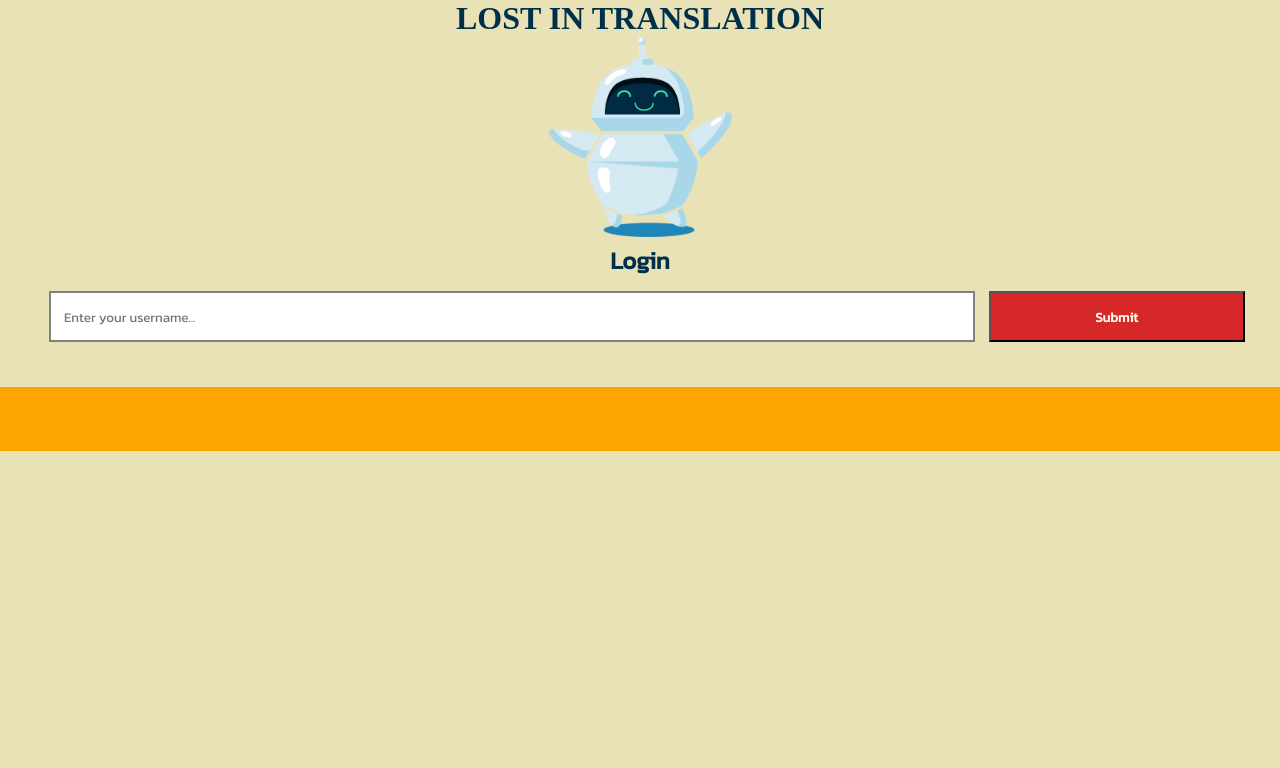
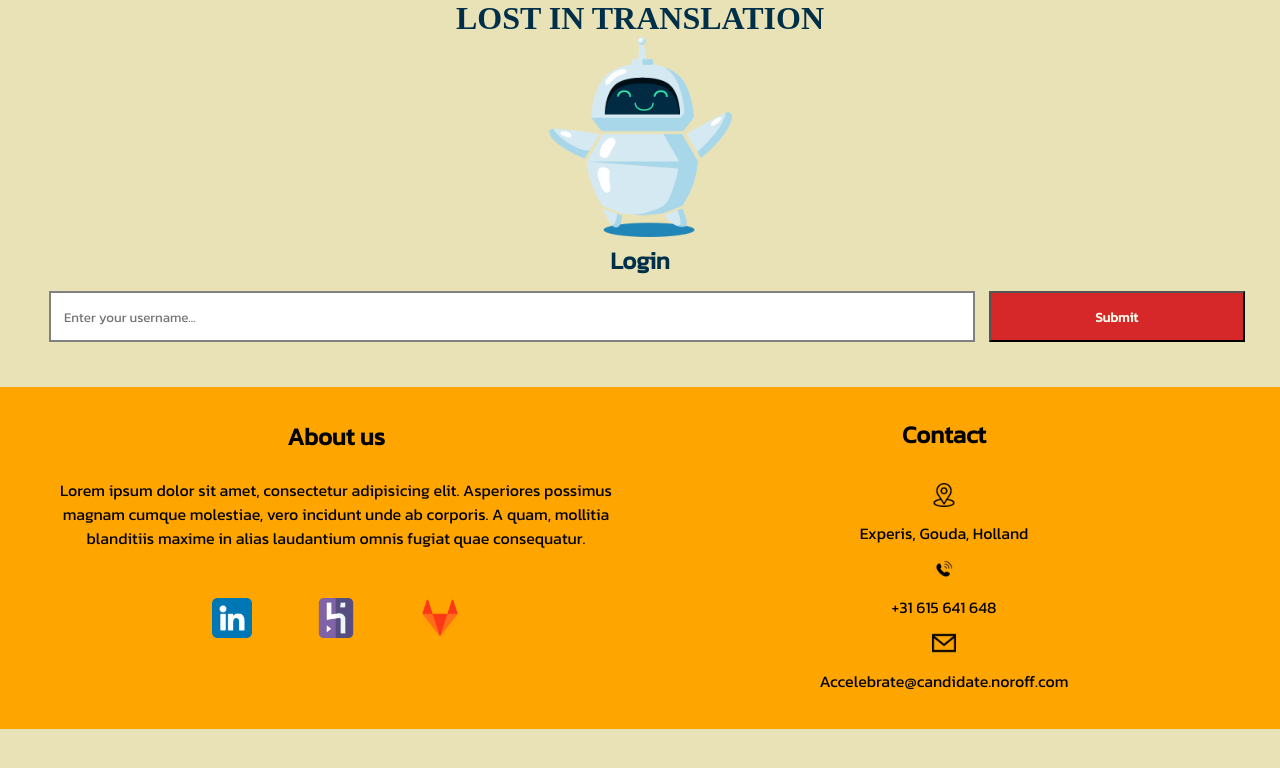
Before and after one commit to ctrl-alt-fenna/assignment-2, a React (Create React App) app: page / in a window 1280 px wide. Shown: the top 768 px of the page. Built offline with nearby package versions, Linux system fonts and the light colour scheme; a web font is replaced by a local one.

Commit message:
debug and deleted function unused on footer

```diff
--- a/src/components/Footer/Footer.jsx
+++ b/src/components/Footer/Footer.jsx
@@ -8,30 +8,13 @@ import Linkedin from "../../../src/img/Linkedin.png"
 import Location from "../../../src/img/Location.png"
 import Phone from "../../../src/img/Phone.png"
 import React from "react"
-import { STORAGE_KEY_USER } from '../../const/storageKeys';
-import { storageDelete } from '../../utils/storage';
-import { useUser } from "../../context/UserContext"
 
 // src/img/Location.pngimport Location from "../../../src/img/Location.png"
 
 
 const Footer = () => {
-	const { user, setUser } = useUser()
-	/*	Function to logout user from navbar click
-		INPUT: None
-		OUTPUT: Clears localstorage from any userdata and redirects to login page
-	*/
-	const handleLogoutClick = () => {
-		if (window.confirm('Are you sure you want to log out?')) {
-			storageDelete(STORAGE_KEY_USER)
-			setUser(null)
-			return <Navigate to='/' />
-		}
-	}
-
 	return (
 		<footer>
-			{user !== null &&
 				<>
           <div className="about-us">
             <h3>About us</h3>
@@ -42,7 +25,6 @@ const Footer = () => {
               <a href="#"><img src={Heroku} alt="Heroku" title="Heroku" class="icons"></img></a>
               <a href="#"><img src={Gitlab} alt="Gitlab" title="Gitlab" class="icons"></img></a>
 				    </div>
-
 
           </div>
 
@@ -64,7 +46,6 @@ const Footer = () => {
 
 
         </>
-			}
 		</footer>
 	)
 }
```
